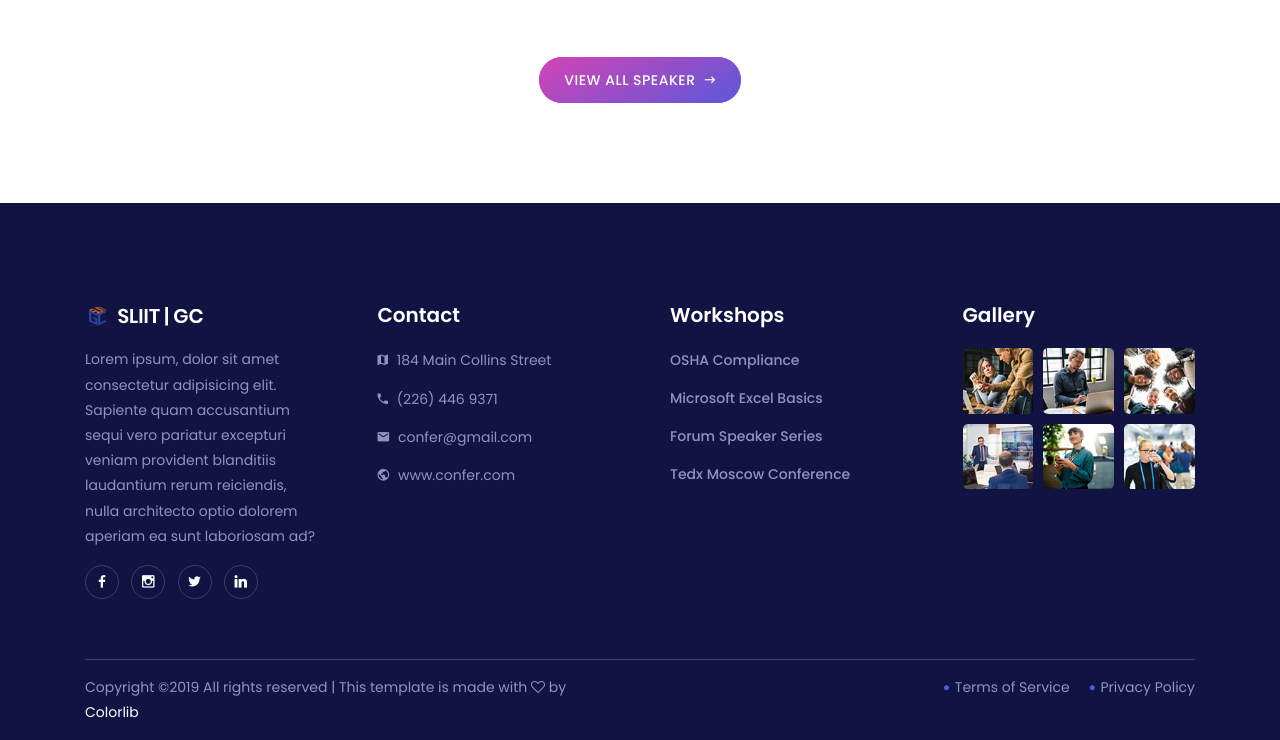
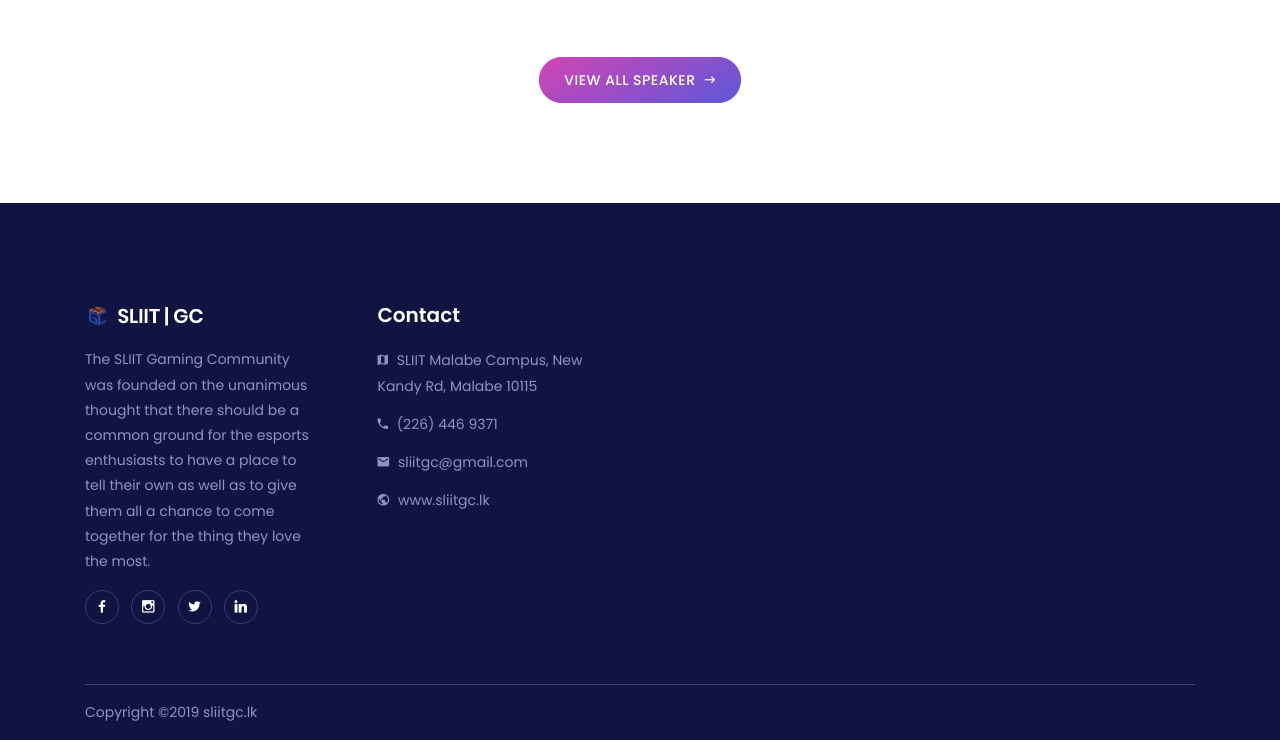
Before and after one commit to SLIIT-GC/SLIIT-GC-Web, a website: page speakers.html in a window 1280 px wide. Shown: the part 1769-2509 px from the top of the page. Drawn offline with Linux system fonts and the light colour scheme; files whose address does not match are found by name.

Commit message:
updating footer

```diff
--- a/about.html
+++ b/about.html
@@ -375,7 +375,7 @@
                         <div class="single-footer-widget mb-60 wow fadeInUp" data-wow-delay="300ms">
                             <!-- Footer Logo -->
                             <a href="#" class="footer-logo"><img src="img/core-img/logo.png" alt=""></a>
-                            <p>Lorem ipsum dolor sit amet consectetur, adipisicing elit. Eius ab quis corporis? Odit minus velit fugiat beatae? Recusandae dignissimos quibusdam officia, nostrum aut omnis deleniti eius dolore molestias magnam placeat.</p>
+                            <p>The SLIIT Gaming Community was founded on the unanimous thought that there should be a common ground for the esports enthusiasts to have a place to tell their own as well as to give them all a chance to come together for the thing they love the most.</p>
 
                             <!-- Social Info -->
                             <div class="social-info">
@@ -395,10 +395,10 @@
 
                             <!-- Contact Area -->
                             <div class="footer-contact-info">
-                                <p><i class="zmdi zmdi-map"></i> 184 Main Collins Street</p>
+                                <p><i class="zmdi zmdi-map"></i> SLIIT Malabe Campus, New Kandy Rd, Malabe 10115</p>
                                 <p><i class="zmdi zmdi-phone"></i> (226) 446 9371</p>
                                 <p><i class="zmdi zmdi-email"></i> sliitgc@gmail.com</p>
-                                <p><i class="zmdi zmdi-globe"></i> www.confer.com</p>
+                                <p><i class="zmdi zmdi-globe"></i> www.sliitgc.lk</p>
                             </div>
                         </div>
                     </div>
@@ -423,7 +423,7 @@
                     <div class="col-12 col-md-6">
                         <div class="copywrite-text">
                             <p><!-- Link back to Colorlib can't be removed. Template is licensed under CC BY 3.0. -->
-Copyright &copy;<script>document.write(new Date().getFullYear());</script>
+Copyright &copy;<script>document.write(new Date().getFullYear());</script> sliitgc.lk
 </p>
                         </div>
                     </div>
--- a/speakers.html
+++ b/speakers.html
@@ -321,10 +321,10 @@
                 <div class="row">
                     <!-- Single Footer Widget Area -->
                     <div class="col-12 col-sm-6 col-lg-3">
-                        <div class="single-footer-widget mb-60">
+                        <div class="single-footer-widget mb-60 wow fadeInUp" data-wow-delay="300ms">
                             <!-- Footer Logo -->
                             <a href="#" class="footer-logo"><img src="img/core-img/logo.png" alt=""></a>
-                            <p>Lorem ipsum, dolor sit amet consectetur adipisicing elit. Sapiente quam accusantium sequi vero pariatur excepturi veniam provident blanditiis laudantium rerum reiciendis, nulla architecto optio dolorem aperiam ea sunt laboriosam ad?</p>
+                            <p>The SLIIT Gaming Community was founded on the unanimous thought that there should be a common ground for the esports enthusiasts to have a place to tell their own as well as to give them all a chance to come together for the thing they love the most.</p>
 
                             <!-- Social Info -->
                             <div class="social-info">
@@ -338,67 +338,28 @@
 
                     <!-- Single Footer Widget Area -->
                     <div class="col-12 col-sm-6 col-lg-3">
-                        <div class="single-footer-widget mb-60">
+                        <div class="single-footer-widget mb-60 wow fadeInUp" data-wow-delay="300ms">
                             <!-- Widget Title -->
                             <h5 class="widget-title">Contact</h5>
 
                             <!-- Contact Area -->
                             <div class="footer-contact-info">
-                                <p><i class="zmdi zmdi-map"></i> 184 Main Collins Street</p>
+                                <p><i class="zmdi zmdi-map"></i> SLIIT Malabe Campus, New Kandy Rd, Malabe 10115</p>
                                 <p><i class="zmdi zmdi-phone"></i> (226) 446 9371</p>
-                                <p><i class="zmdi zmdi-email"></i> confer@gmail.com</p>
-                                <p><i class="zmdi zmdi-globe"></i> www.confer.com</p>
+                                <p><i class="zmdi zmdi-email"></i> sliitgc@gmail.com</p>
+                                <p><i class="zmdi zmdi-globe"></i> www.sliitgc.lk</p>
                             </div>
                         </div>
                     </div>
+                    <div class="col-12 col-sm-6 col-lg-3">
+                        <div class="fb-page" data-href="https://www.facebook.com/sliitgc/" data-tabs="home" data-width="" data-height="" data-small-header="false" data-adapt-container-width="false" data-hide-cover="false" data-show-facepile="true"><blockquote cite="https://www.facebook.com/sliitgc/" class="fb-xfbml-parse-ignore"><a href="https://www.facebook.com/sliitgc/">SLIIT Gaming Community</a></blockquote></div>
+                    </div>
+
+
+
 
                     <!-- Single Footer Widget Area -->
-                    <div class="col-12 col-sm-6 col-lg-3">
-                        <div class="single-footer-widget mb-60">
-                            <!-- Widget Title -->
-                            <h5 class="widget-title">Workshops</h5>
 
-                            <!-- Footer Nav -->
-                            <ul class="footer-nav">
-                                <li><a href="#">OSHA Compliance</a></li>
-                                <li><a href="#">Microsoft Excel Basics</a></li>
-                                <li><a href="#">Forum Speaker Series</a></li>
-                                <li><a href="#">Tedx Moscow Conference</a></li>
-                            </ul>
-                        </div>
-                    </div>
-
-                    <!-- Single Footer Widget Area -->
-                    <div class="col-12 col-sm-6 col-lg-3">
-                        <div class="single-footer-widget mb-60">
-                            <!-- Widget Title -->
-                            <h5 class="widget-title">Gallery</h5>
-
-                            <!-- Footer Gallery -->
-                            <div class="footer-gallery">
-                                <div class="row">
-                                    <div class="col-4">
-                                        <a href="img/bg-img/21.jpg" class="single-gallery-item"><img src="img/bg-img/21.jpg" alt=""></a>
-                                    </div>
-                                    <div class="col-4">
-                                        <a href="img/bg-img/22.jpg" class="single-gallery-item"><img src="img/bg-img/22.jpg" alt=""></a>
-                                    </div>
-                                    <div class="col-4">
-                                        <a href="img/bg-img/23.jpg" class="single-gallery-item"><img src="img/bg-img/23.jpg" alt=""></a>
-                                    </div>
-                                    <div class="col-4">
-                                        <a href="img/bg-img/24.jpg" class="single-gallery-item"><img src="img/bg-img/24.jpg" alt=""></a>
-                                    </div>
-                                    <div class="col-4">
-                                        <a href="img/bg-img/25.jpg" class="single-gallery-item"><img src="img/bg-img/25.jpg" alt=""></a>
-                                    </div>
-                                    <div class="col-4">
-                                        <a href="img/bg-img/26.jpg" class="single-gallery-item"><img src="img/bg-img/26.jpg" alt=""></a>
-                                    </div>
-                                </div>
-                            </div>
-                        </div>
-                    </div>
                 </div>
             </div>
         </div>
@@ -411,19 +372,12 @@
                     <div class="col-12 col-md-6">
                         <div class="copywrite-text">
                             <p><!-- Link back to Colorlib can't be removed. Template is licensed under CC BY 3.0. -->
-Copyright &copy;<script>document.write(new Date().getFullYear());</script> All rights reserved | This template is made with <i class="fa fa-heart-o" aria-hidden="true"></i> by <a href="https://colorlib.com" target="_blank">Colorlib</a>
-<!-- Link back to Colorlib can't be removed. Template is licensed under CC BY 3.0. --></p>
+Copyright &copy;<script>document.write(new Date().getFullYear());</script> sliitgc.lk
+</p>
                         </div>
                     </div>
                     <!-- Footer Menu -->
-                    <div class="col-12 col-md-6">
-                        <div class="footer-menu">
-                            <ul class="nav">
-                                <li><a href="#"><i class="zmdi zmdi-circle"></i> Terms of Service</a></li>
-                                <li><a href="#"><i class="zmdi zmdi-circle"></i> Privacy Policy</a></li>
-                            </ul>
-                        </div>
-                    </div>
+
                 </div>
             </div>
         </div>
```
Also changed, not shown: blog.html (+5 -5 lines), schedule.html (+15 -61 lines), single-blog.html (+4 -4 lines), tickets.html (+4 -4 lines).
